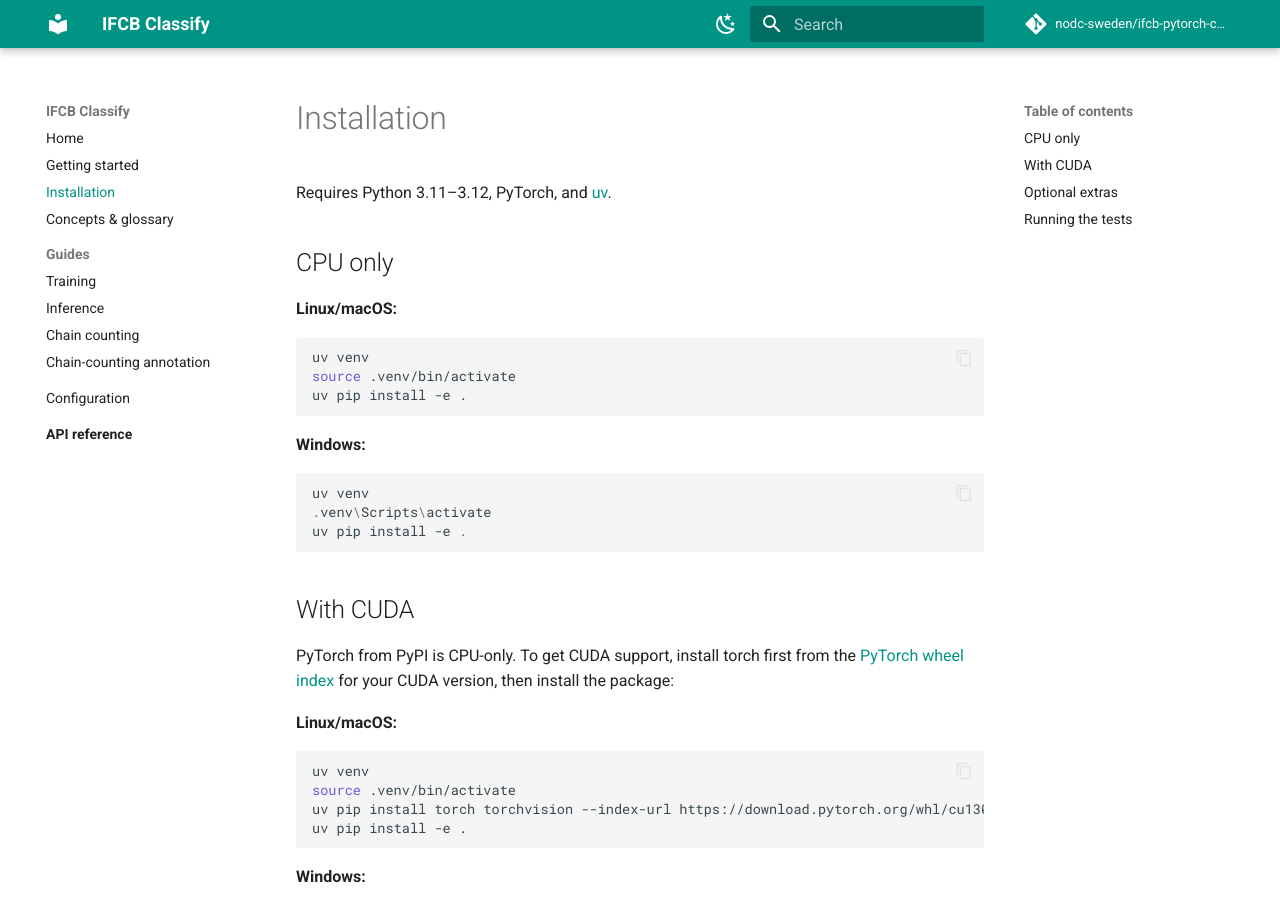
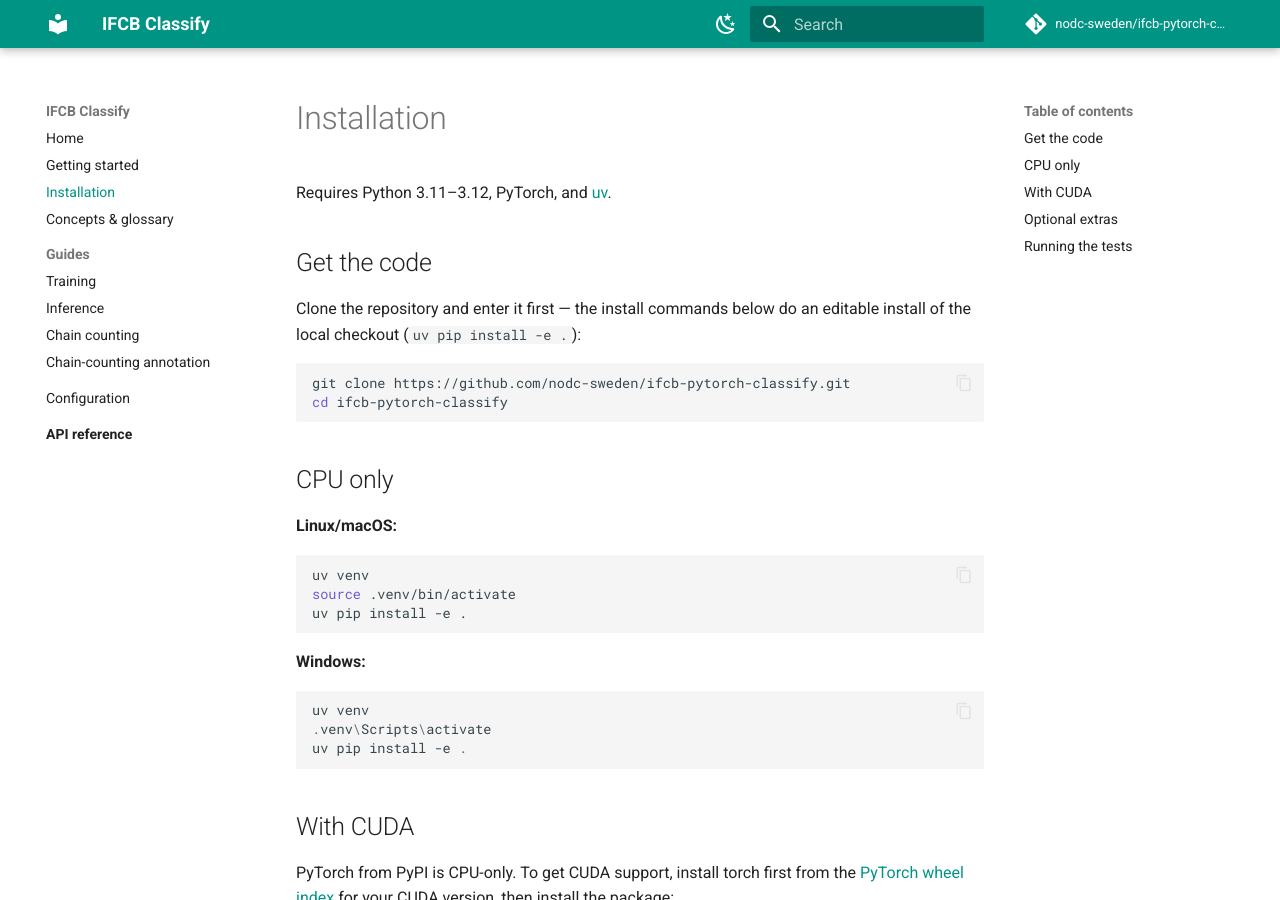
Before and after one commit to nodc-sweden/ifcb-pytorch-classify, an MkDocs documentation site: the page built from docs/installation.md, in a window 1280 px wide and 900 px high. Built offline with MkDocs 1.6.1 and Material for MkDocs 9.7.7, drawn with Linux system fonts in a browser that asks for light colours; comment, search, counter and statistics services are not loaded.

Commit message:
docs: add repo clone step to getting-started and installation

````diff
--- a/docs/installation.md
+++ b/docs/installation.md
@@ -2,6 +2,16 @@
 
 Requires Python 3.11–3.12, PyTorch, and
 [uv](https://docs.astral.sh/uv/getting-started/installation/).
+
+## Get the code
+
+Clone the repository and enter it first — the install commands below do an
+editable install of the local checkout (`uv pip install -e .`):
+
+```bash
+git clone https://github.com/nodc-sweden/ifcb-pytorch-classify.git
+cd ifcb-pytorch-classify
+```
 
 ## CPU only
 
````
Also changed, not shown: docs/getting-started.md (+6 -0 lines).
